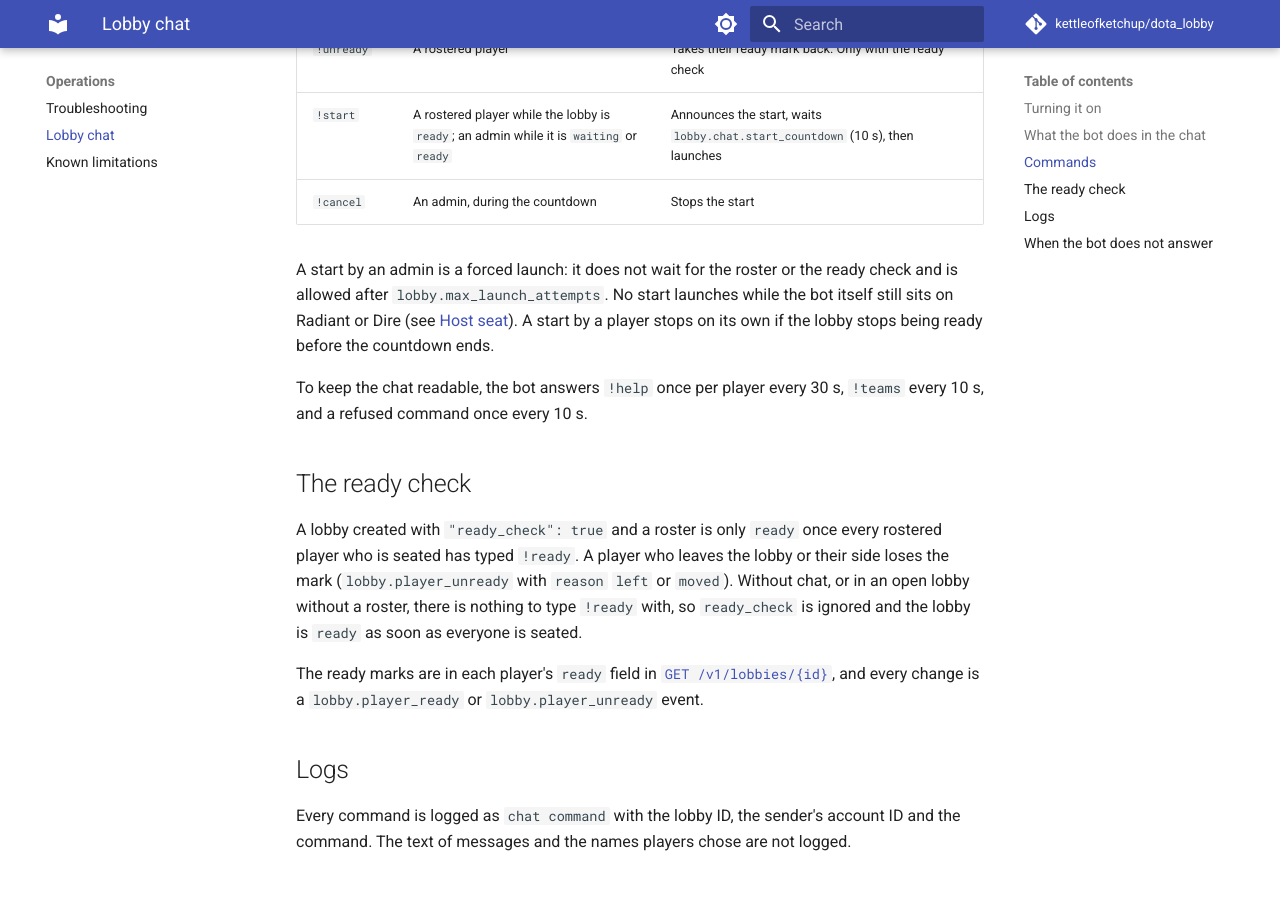
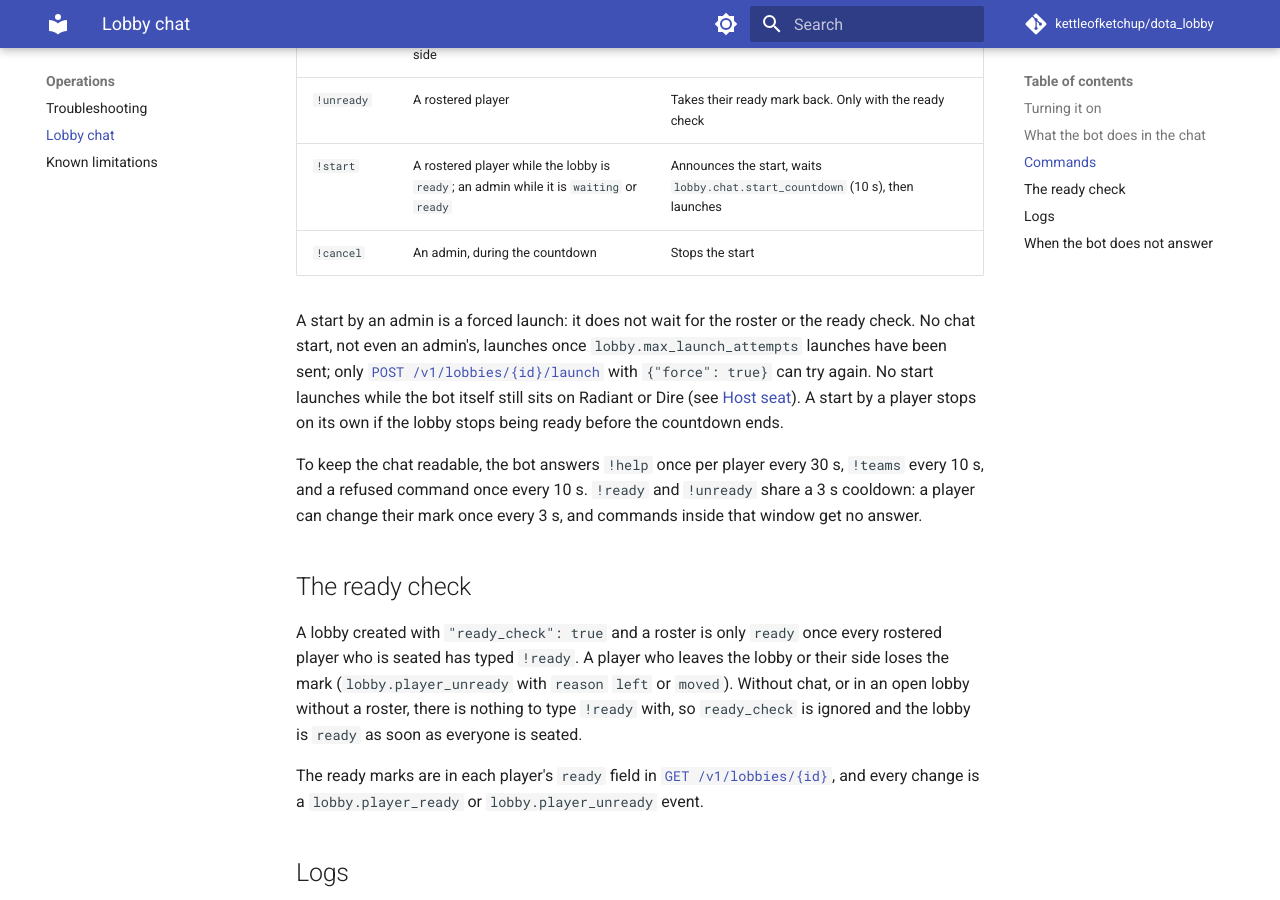
Before and after one commit to kettleofketchup/dota_lobby, an MkDocs documentation site: the page built from docs/operations/lobby-chat.md, in a window 1280 px wide and 900 px high, scrolled down 1539 px. Built offline with MkDocs 1.6.1 and Material for MkDocs 9.7.7, drawn with Linux system fonts in a browser that asks for light colours; comment, search, counter and statistics services are not loaded; some of the changed text lies outside the part shown.

Commit message:
docs: chat join backoff, the ready cooldown and chat starts after the attempts

```diff
--- a/docs/operations/lobby-chat.md
+++ b/docs/operations/lobby-chat.md
@@ -29,7 +29,9 @@ console command and never sends it to the chat.
 ## What the bot does in the chat
 
 - It joins once the lobby exists and says hello with a pointer to `!help`. After the bot loses
-  its game coordinator session it joins again on its own.
+  its game coordinator session it joins again on its own, as long as the lobby is still
+  `waiting` or `ready`. Joining never holds up the lobby: API calls, invites and the launch go
+  on while it runs. A join gets at most 5 s (or `gc.request_timeout`, if shorter).
 - It says when everyone is set (`Type !start to launch`, or the launch delay with
   `launch: auto`) and when a launch did not reach a game.
 - When it moves a rostered player who sat on the wrong side back to the pool, it tells them
@@ -54,13 +56,16 @@ the message, never by the name shown in the chat, which anyone can change.
 | `!start` | A rostered player while the lobby is `ready`; an admin while it is `waiting` or `ready` | Announces the start, waits `lobby.chat.start_countdown` (10 s), then launches |
 | `!cancel` | An admin, during the countdown | Stops the start |
 
-A start by an admin is a forced launch: it does not wait for the roster or the ready check and
-is allowed after `lobby.max_launch_attempts`. No start launches while the bot itself still sits
-on Radiant or Dire (see [Host seat](../api/index.md#host-seat)). A start by a player stops on
-its own if the lobby stops being ready before the countdown ends.
+A start by an admin is a forced launch: it does not wait for the roster or the ready check. No
+chat start, not even an admin's, launches once `lobby.max_launch_attempts` launches have been
+sent; only [`POST /v1/lobbies/{id}/launch`](../api/index.md#post-v1lobbiesidlaunch) with `{"force": true}` can try
+again. No start launches while the bot itself still sits on Radiant or Dire (see
+[Host seat](../api/index.md#host-seat)). A start by a player stops on its own if the lobby
+stops being ready before the countdown ends.
 
 To keep the chat readable, the bot answers `!help` once per player every 30 s, `!teams` every
-10 s, and a refused command once every 10 s.
+10 s, and a refused command once every 10 s. `!ready` and `!unready` share a 3 s cooldown: a
+player can change their mark once every 3 s, and commands inside that window get no answer.
 
 ## The ready check
 
```
Also changed, not shown: changelog.d/added/lobby-chat.md (+5 -1 lines), docs/operations/troubleshooting.md (+9 -3 lines).
